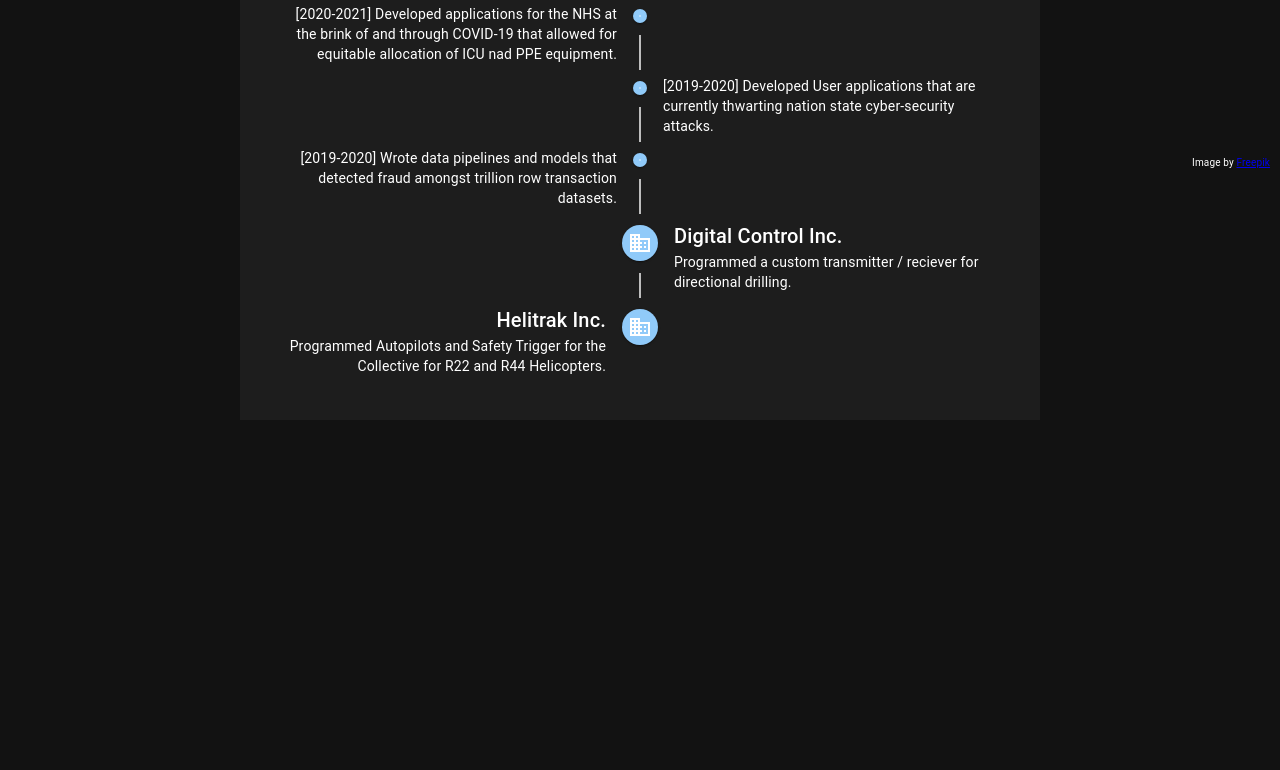
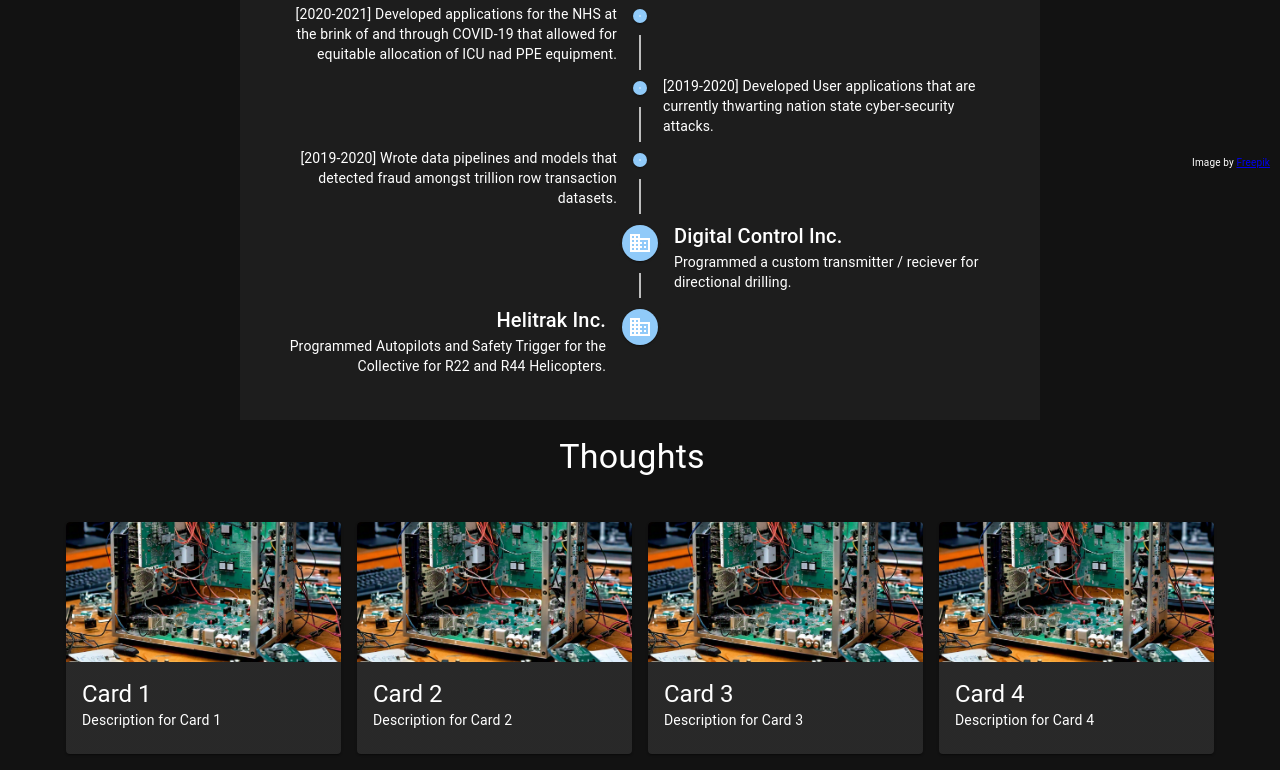
Before and after one commit to siddhantekale/siddhantekale.github.io, a React (Create React App) app: page / in a window 1280 px wide. Shown: the part 620-1390 px from the top of the page. Before the commit the page ends 1056 px from the top, so only its background shows below. Built offline with nearby package versions, Linux system fonts and the light colour scheme.

Commit message:
starting to add articles

```diff
--- a/src/App.js
+++ b/src/App.js
@@ -15,10 +15,20 @@ import WbSunnyIcon from '@mui/icons-material/WbSunny';
 import Brightness2Icon from '@mui/icons-material/Brightness2';
 import ArrowBackIosIcon from '@mui/icons-material/ArrowBackIos';
 import ArrowForwardIosIcon from '@mui/icons-material/ArrowForwardIos';
+import { Link } from '@mui/material';
+import { CardMedia } from '@mui/material';
 
 function App() {
   const [lightMode, setLightMode] = useState(false);
-  const [items, setItems] = useState(Array.from({ length: 10 }, (_, i) => `Card ${i + 1}`));
+  const [items, setItems] = useState(
+    Array.from(
+      { length: 4 }, (_, i) => ({
+        title: `Card ${i + 1}`,
+        description: `Description for Card ${i + 1}`,
+        imagePath: `ambiguity_in_compute_science_projects.jpeg`, // replace with your actual image paths
+      })
+    )
+  );
 
   const handleScroll = (containerRef) => {
     const { scrollLeft, scrollWidth, clientWidth } = containerRef.current;
@@ -212,6 +222,42 @@ function App() {
             </Box>
           </Box>
         </Grid>
+        <Typography variant="h4" gutterBottom>
+              Thoughts
+            </Typography>
+            <Grid item xs={12}>
+            <Grid
+              container
+              spacing={2}
+              direction="row"
+              justifyContent="flex-start"
+              alignItems="center"
+              sx={{ overflowX: 'auto', p: 2, maxWidth: '1200px', flexWrap: 'nowrap' }}
+            >
+            {items.map((item, index) => (
+              <Grid item xs={12} sm={6} md={4} lg={3} key={index}>
+                <Link href={`/${item.title.replace(' ', '-').toLowerCase()}`} target="_blank" style={{ textDecoration: 'none' }}>
+                  <Card sx={{ minWidth: 275 }}>
+                    <CardMedia
+                      component="img"
+                      height="140"
+                      image={item.imagePath}
+                      alt={item.title}
+                    />
+                    <CardContent>
+                      <Typography variant="h5" component="div">
+                        {item.title}
+                      </Typography>
+                      <Typography variant="body2">
+                        {item.description}
+                      </Typography>
+                    </CardContent>
+                  </Card>
+                </Link>
+              </Grid>
+              ))}
+            </Grid>
+          </Grid>
       </Grid>
     </ThemeProvider>
   );
```
Also changed, not shown: demo.jpeg (added), public/ambiguity_in_compute_science_projects.jpeg (added).
